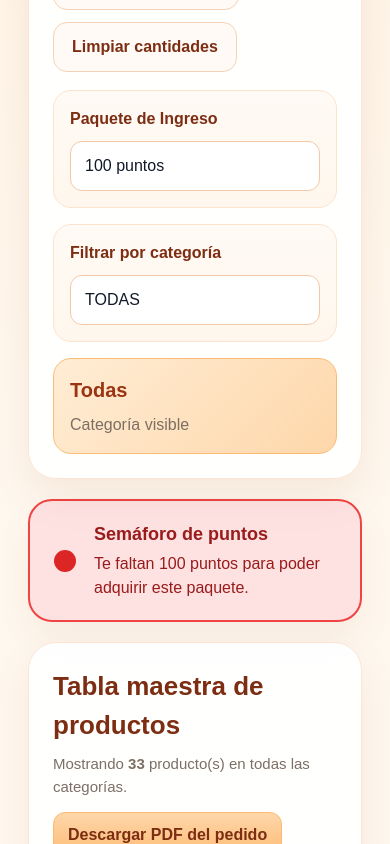
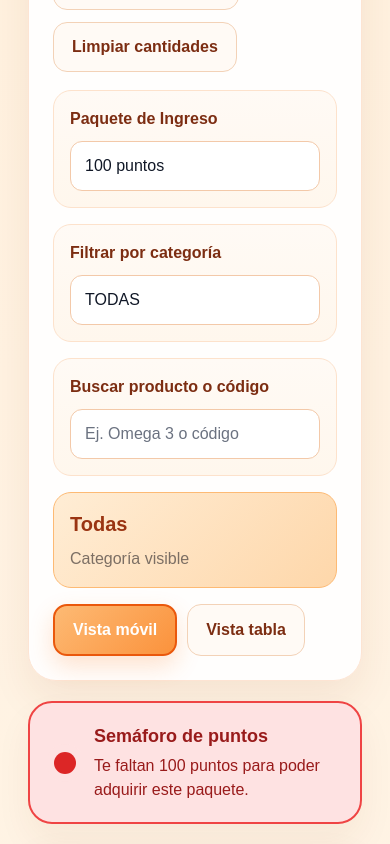
Before and after one commit to jofsay/bodylogic-app, a React (Vite) app: page / in a window 390 px wide. Shown: the part 1156-2000 px from the top of the page. Built offline with nearby package versions, Linux system fonts and the light colour scheme.

Commit message:
Mejorar experiencia movil con vista tarjetas

```diff
--- a/src/App.jsx
+++ b/src/App.jsx
@@ -1,4 +1,4 @@
-import { useMemo, useState } from "react";
+import { useEffect, useMemo, useState } from "react";
 import FormularioMembresia from "./components/FormularioMembresia";
 import { productos } from "./data/productos";
 import jsPDF from "jspdf";
@@ -10,6 +10,22 @@ function App() {
   const [paqueteSeleccionado, setPaqueteSeleccionado] = useState(100);
   const [categoriaSeleccionada, setCategoriaSeleccionada] = useState("TODAS");
   const [filaActiva, setFilaActiva] = useState("");
+  const [busqueda, setBusqueda] = useState("");
+  const [esMovil, setEsMovil] = useState(window.innerWidth <= 768);
+  const [vistaMovil, setVistaMovil] = useState(window.innerWidth <= 768 ? "cards" : "tabla");
+
+  useEffect(() => {
+    const manejarResize = () => {
+      const movil = window.innerWidth <= 768;
+      setEsMovil(movil);
+      if (movil && vistaMovil !== "cards" && vistaMovil !== "tabla") {
+        setVistaMovil("cards");
+      }
+    };
+
+    window.addEventListener("resize", manejarResize);
+    return () => window.removeEventListener("resize", manejarResize);
+  }, [vistaMovil]);
 
   const categorias = useMemo(() => {
     const unicas = [...new Set(productos.map((item) => item.categoria))];
@@ -53,10 +69,21 @@ function App() {
     setFilaActiva("");
   };
 
-  const productosFiltrados =
+  const productosFiltradosBase =
     categoriaSeleccionada === "TODAS"
       ? productos
       : productos.filter((item) => item.categoria === categoriaSeleccionada);
+
+  const textoBusqueda = busqueda.trim().toLowerCase();
+
+  const productosFiltrados = productosFiltradosBase.filter((item) => {
+    if (!textoBusqueda) return true;
+    return (
+      item.producto.toLowerCase().includes(textoBusqueda) ||
+      item.codigo.toLowerCase().includes(textoBusqueda) ||
+      item.categoria.toLowerCase().includes(textoBusqueda)
+    );
+  });
 
   const filasCalculadas = productosFiltrados.map((item) => {
     const unidades = cantidades[item.codigo] || 0;
@@ -514,6 +541,17 @@ function App() {
               </select>
             </div>
 
+            <div style={controlCard}>
+              <label style={labelControl}>Buscar producto o código</label>
+              <input
+                type="text"
+                value={busqueda}
+                onChange={(e) => setBusqueda(e.target.value)}
+                placeholder="Ej. Omega 3 o código"
+                style={inputBusqueda}
+              />
+            </div>
+
             <div style={controlInfoCard}>
               <div style={controlInfoNumero}>
                 {categoriaSeleccionada === "TODAS" ? "Todas" : categoriaSeleccionada}
@@ -521,6 +559,24 @@ function App() {
               <div style={controlInfoTexto}>Categoría visible</div>
             </div>
           </div>
+
+          {esMovil && (
+            <div style={switchVistaMovil}>
+              <button
+                onClick={() => setVistaMovil("cards")}
+                style={vistaMovil === "cards" ? botonPrimarioActivo : botonPrimario}
+              >
+                Vista móvil
+              </button>
+
+              <button
+                onClick={() => setVistaMovil("tabla")}
+                style={vistaMovil === "tabla" ? botonPrimarioActivo : botonPrimario}
+              >
+                Vista tabla
+              </button>
+            </div>
+          )}
         </section>
 
         <section
@@ -542,6 +598,29 @@ function App() {
             <div style={{ ...semaforoTexto, color: estado.colorTexto }}>{estado.texto}</div>
           </div>
         </section>
+
+        {esMovil && (
+          <section style={resumenMovilPanel}>
+            <div style={resumenMovilGrid}>
+              <div style={resumenMiniCard}>
+                <div style={resumenMiniLabel}>Unidades</div>
+                <div style={resumenMiniValor}>{totalUnidades}</div>
+              </div>
+              <div style={resumenMiniCard}>
+                <div style={resumenMiniLabel}>Puntos</div>
+                <div style={resumenMiniValor}>{totalPuntos}</div>
+              </div>
+              <div style={resumenMiniCard}>
+                <div style={resumenMiniLabel}>Público</div>
+                <div style={resumenMiniValorPeque}>{formatoMoneda(totalPrecioPublico)}</div>
+              </div>
+              <div style={resumenMiniCard}>
+                <div style={resumenMiniLabel}>42%</div>
+                <div style={resumenMiniValorPeque}>{formatoMoneda(total42)}</div>
+              </div>
+            </div>
+          </section>
+        )}
 
         <section style={tablaPanel}>
           <div style={panelTituloFila}>
@@ -566,6 +645,56 @@ function App() {
             </div>
           </div>
 
+          {esMovil && vistaMovil === "cards" ? (
+            <div style={cardsProductosMovil}>
+              {filasCalculadas.map((item) => {
+                const activa = filaActiva === item.codigo;
+                const cardStyle = activa
+                  ? { ...cardProductoMovil, ...cardProductoActiva }
+                  : item.unidades > 0
+                  ? { ...cardProductoMovil, ...cardProductoConCaptura }
+                  : cardProductoMovil;
+
+                return (
+                  <div
+                    key={item.codigo}
+                    style={cardStyle}
+                    onClick={() => setFilaActiva(item.codigo)}
+                  >
+                    <div style={cardProductoTop}>
+                      <div>
+                        <div style={cardCodigo}>{item.codigo}</div>
+                        <div style={cardNombre}>{item.producto}</div>
+                        <div style={cardContenido}>{item.contenido}</div>
+                      </div>
+                      <div style={cardBadgeCategoria}>{item.categoria}</div>
+                    </div>
+
+                    <div style={cardInputRow}>
+                      <label style={labelMini}>Unidades</label>
+                      <input
+                        type="number"
+                        min="0"
+                        value={item.unidades}
+                        onChange={(e) => cambiarCantidad(item.codigo, e.target.value)}
+                        onFocus={() => setFilaActiva(item.codigo)}
+                        style={inputCantidadMovil}
+                      />
+                    </div>
+
+                    <div style={cardResumenGrid}>
+                      <MiniDato label="Puntos unit." valor={item.puntos} />
+                      <MiniDato label="Subtotal puntos" valor={item.subtotalPuntos} />
+                      <MiniDato label="Público" valor={formatoMoneda(item.subtotalPrecioPublico)} />
+                      <MiniDato label="10%" valor={formatoMoneda(item.subtotalCP10)} />
+                      <MiniDato label="30%" valor={formatoMoneda(item.subtotal30)} />
+                      <MiniDato label="42%" valor={formatoMoneda(item.subtotal42)} />
+                    </div>
+                  </div>
+                );
+              })}
+            </div>
+          ) : (
             <div style={tablaWrapper}>
               <table style={tabla}>
                 <thead>
@@ -697,6 +826,7 @@ function App() {
                 </tbody>
               </table>
             </div>
+          )}
         </section>
 
         <section style={gridInformacionUnaColumna}>
@@ -779,6 +909,15 @@ function App() {
   );
 }
 
+function MiniDato({ label, valor }) {
+  return (
+    <div style={miniDatoCard}>
+      <div style={miniDatoLabel}>{label}</div>
+      <div style={miniDatoValor}>{valor}</div>
+    </div>
+  );
+}
+
 const pagina = {
   minHeight: "100vh",
   background:
@@ -825,7 +964,6 @@ const hero = {
     "linear-gradient(135deg, #5f250f 0%, #8f3412 20%, #c2410c 44%, #ea580c 72%, #fb923c 100%)",
   boxShadow: "0 30px 80px rgba(194,65,12,0.32)",
   marginBottom: "24px",
-  position: "relative",
 };
 
 const heroOverlay = {
@@ -922,7 +1060,6 @@ const panelControles = {
   boxShadow: "0 18px 42px rgba(124,45,18,0.08)",
   border: "1px solid #fde4d3",
   marginBottom: "20px",
-  backdropFilter: "blur(6px)",
 };
 
 const panelTituloFila = {
@@ -1039,6 +1176,23 @@ const selectEstilo = {
   boxSizing: "border-box",
 };
 
+const inputBusqueda = {
+  width: "100%",
+  padding: "12px 14px",
+  borderRadius: "12px",
+  border: "1px solid #f3c9a9",
+  backgroundColor: "#ffffff",
+  color: "#111827",
+  boxSizing: "border-box",
+};
+
+const switchVistaMovil = {
+  display: "flex",
+  gap: "10px",
+  flexWrap: "wrap",
+  marginTop: "16px",
+};
+
 const semaforoCard = {
   display: "flex",
   gap: "18px",
@@ -1066,6 +1220,47 @@ const semaforoTexto = {
   lineHeight: 1.5,
 };
 
+const resumenMovilPanel = {
+  backgroundColor: "rgba(255,255,255,0.95)",
+  borderRadius: "24px",
+  padding: "16px",
+  boxShadow: "0 12px 30px rgba(124,45,18,0.08)",
+  border: "1px solid #fde4d3",
+  marginBottom: "20px",
+};
+
+const resumenMovilGrid = {
+  display: "grid",
+  gridTemplateColumns: "1fr 1fr",
+  gap: "10px",
+};
+
+const resumenMiniCard = {
+  background: "linear-gradient(180deg, #fffaf5 0%, #fff4ea 100%)",
+  border: "1px solid #fde2cc",
+  borderRadius: "16px",
+  padding: "12px",
+};
+
+const resumenMiniLabel = {
+  fontSize: "12px",
+  color: "#7c6f64",
+  marginBottom: "6px",
+};
+
+const resumenMiniValor = {
+  fontSize: "22px",
+  fontWeight: "bold",
+  color: "#7c2d12",
+};
+
+const resumenMiniValorPeque = {
+  fontSize: "14px",
+  fontWeight: "bold",
+  color: "#7c2d12",
+  lineHeight: 1.4,
+};
+
 const tablaPanel = {
   backgroundColor: "rgba(255,255,255,0.95)",
   borderRadius: "28px",
@@ -1080,6 +1275,114 @@ const accionesResumen = {
   gap: "12px",
   flexWrap: "wrap",
   marginTop: "14px",
+};
+
+const cardsProductosMovil = {
+  display: "grid",
+  gap: "14px",
+};
+
+const cardProductoMovil = {
+  background: "linear-gradient(180deg, #fffaf5 0%, #fff4ea 100%)",
+  border: "1px solid #fde2cc",
+  borderRadius: "20px",
+  padding: "16px",
+  boxShadow: "0 10px 24px rgba(124,45,18,0.05)",
+};
+
+const cardProductoConCaptura = {
+  background: "linear-gradient(180deg, #fff7ed 0%, #ffedd5 100%)",
+};
+
+const cardProductoActiva = {
+  border: "2px solid #ea580c",
+  boxShadow: "0 0 0 3px rgba(234,88,12,0.12)",
+};
+
+const cardProductoTop = {
+  display: "flex",
+  justifyContent: "space-between",
+  gap: "10px",
+  alignItems: "flex-start",
+};
+
+const cardCodigo = {
+  fontSize: "12px",
+  color: "#9a3412",
+  fontWeight: "bold",
+};
+
+const cardNombre = {
+  marginTop: "4px",
+  fontSize: "16px",
+  fontWeight: "bold",
+  color: "#7c2d12",
+  lineHeight: 1.35,
+};
+
+const cardContenido = {
+  marginTop: "4px",
+  fontSize: "12px",
+  color: "#7c6f64",
+};
+
+const cardBadgeCategoria = {
+  padding: "6px 10px",
+  borderRadius: "999px",
+  backgroundColor: "#fed7aa",
+  color: "#9a3412",
+  fontSize: "11px",
+  fontWeight: "bold",
+  whiteSpace: "nowrap",
+};
+
+const cardInputRow = {
+  marginTop: "14px",
+};
+
+const labelMini = {
+  display: "block",
+  marginBottom: "8px",
+  fontSize: "12px",
+  fontWeight: "bold",
+  color: "#7c2d12",
+};
+
+const inputCantidadMovil = {
+  width: "100%",
+  padding: "12px 14px",
+  borderRadius: "12px",
+  border: "1px solid #f3c9a9",
+  backgroundColor: "#ffffff",
+  color: "#111827",
+  boxSizing: "border-box",
+};
+
+const cardResumenGrid = {
+  marginTop: "14px",
+  display: "grid",
+  gridTemplateColumns: "1fr 1fr",
+  gap: "10px",
+};
+
+const miniDatoCard = {
+  backgroundColor: "#ffffff",
+  border: "1px solid #fde2cc",
+  borderRadius: "14px",
+  padding: "10px",
+};
+
+const miniDatoLabel = {
+  fontSize: "11px",
+  color: "#7c6f64",
+  marginBottom: "6px",
+};
+
+const miniDatoValor = {
+  fontSize: "13px",
+  fontWeight: "bold",
+  color: "#7c2d12",
+  lineHeight: 1.35,
 };
 
 const tablaWrapper = {
```
Lines whose indentation alone changed are shown as unchanged.
